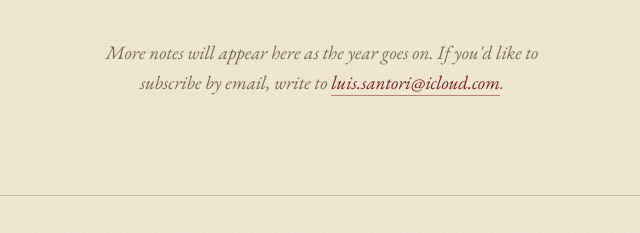
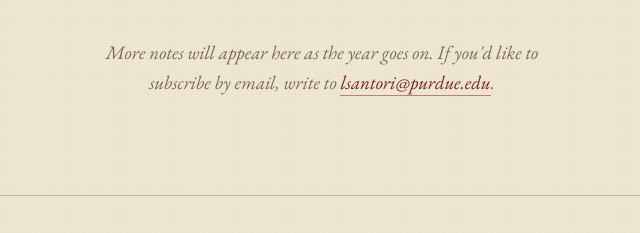
Before and after one commit to lsantori/Luis-Santori.github.io, a plain HTML site: page blog.html in a window 1280 px wide. Shown: the part 1011-1244 px from the top of the page, 318-958 px from the left. Drawn offline with nearby package versions, Linux system fonts and the light colour scheme.

Commit message:
Update email address for subscription inquiries

```diff
--- a/blog.html
+++ b/blog.html
@@ -64,7 +64,7 @@
   <div class="ornament">∮ · ∫ · ∮</div>
 
   <p style="text-align:center; font-style:italic; color:var(--ink-3); margin: 0 auto 3rem; max-width: 30rem;">
-    More notes will appear here as the year goes on. If you'd like to subscribe by email, write to <a href="mailto:luis.santori@icloud.com" style="color:var(--accent); border-bottom:1px solid var(--accent-2); text-decoration:none;">luis.santori@icloud.com</a>.
+    More notes will appear here as the year goes on. If you'd like to subscribe by email, write to <a href="mailto:lsantori@purdue.edu" style="color:var(--accent); border-bottom:1px solid var(--accent-2); text-decoration:none;">lsantori@purdue.edu</a>.
   </p>
 
   <footer class="bottom">
```
